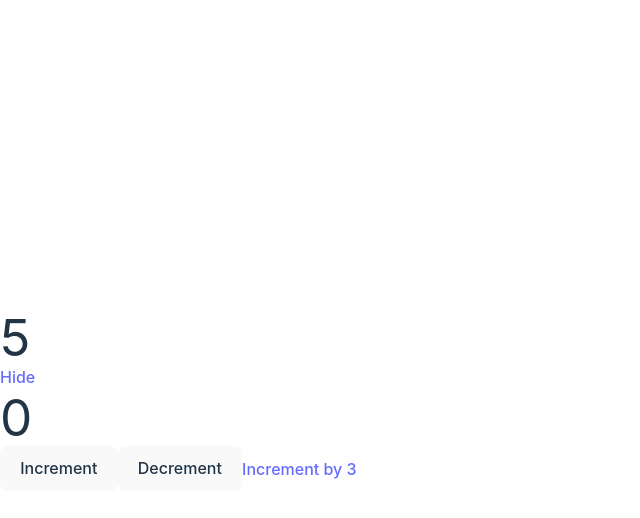
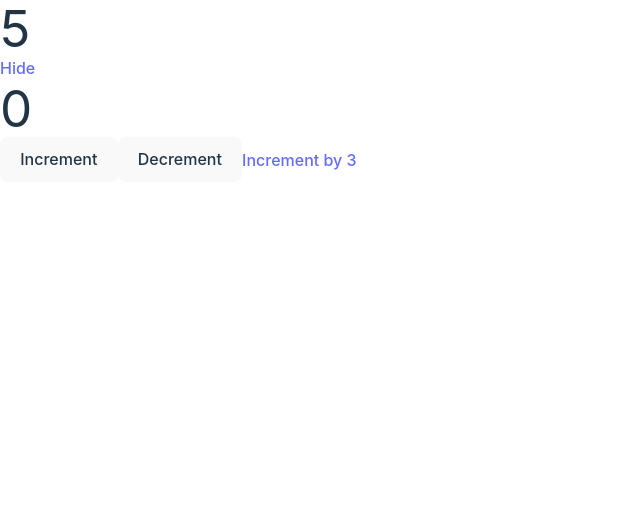
Before and after one commit to JubaStriker/react-redux, a React (Vite) app: page / in a window 1280 px wide. Shown: the top 518 px of the page, without its empty margins (0-640 px from the left). Built offline with nearby package versions, Linux system fonts and the light colour scheme.

Commit message:
Alignment fixed

```diff
--- a/src/App.tsx
+++ b/src/App.tsx
@@ -3,10 +3,10 @@ import UseReducerExample from "./components/UseReducerExample"
 
 function App() {
   return (
-    <>
+    <div className="w-3xl mx-auto">
       <UseEffectExample />
       <UseReducerExample />
-    </>
+    </div>
   )
 }
 
--- a/src/components/UseReducerExample.tsx
+++ b/src/components/UseReducerExample.tsx
@@ -28,7 +28,7 @@ const reducer = (currentState: typeof initialState, action: TAction) => {
 const UseReducerExample = () => {
   const [state, dispatch] = useReducer(reducer, initialState)
   return (
-    <div>
+    <div className="mx-auto">
       <h1>{state.count}</h1>
       <button className='btn mr-3' onClick={() => dispatch({ type: 'increment' })}>Increment</button>
       <button onClick={() => dispatch({ type: 'decrement' })}>Decrement</button>
--- a/src/index.css
+++ b/src/index.css
@@ -22,13 +22,6 @@ a:hover {
   color: #535bf2;
 }
 
-body {
-  margin: 0;
-  display: flex;
-  place-items: center;
-  min-width: 320px;
-  min-height: 100vh;
-}
 
 h1 {
   font-size: 3.2em;
```
